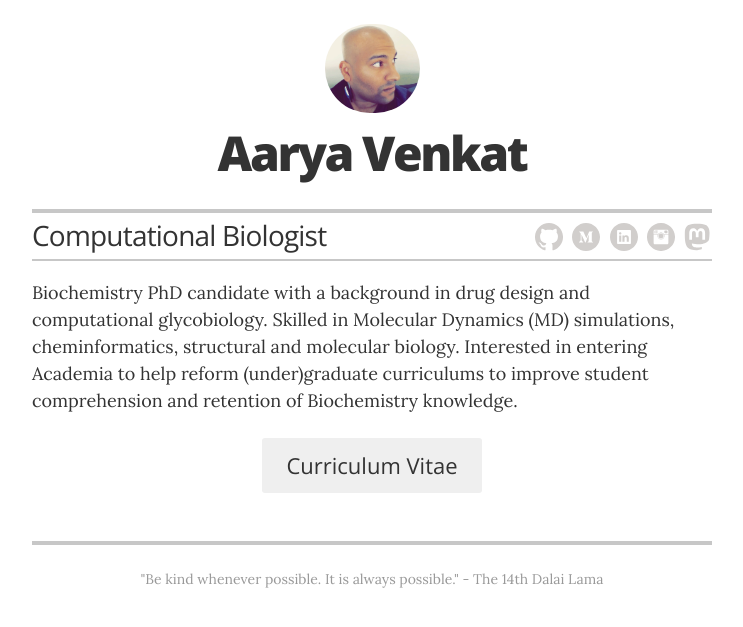
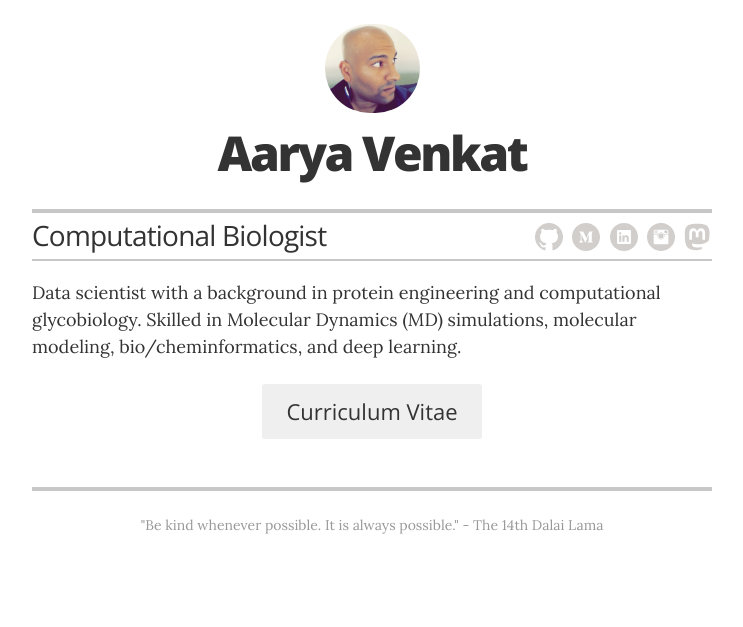
Before and after one commit to arikat/arikat.github.io, a Jekyll site: the page built from index.html, in a window 1280 px wide. Shown: the top 627 px of the page, without its empty margins (268-1011 px from the left). Built offline with Jekyll 4.4.1, drawn with Linux system fonts in a browser that asks for light colours.

Commit message:
updated bio

```diff
--- a/_config.yml
+++ b/_config.yml
@@ -23,7 +23,7 @@ resume_contact_telephone:       "678-404-1666"
 resume_header_contact_info:     "678-404-1666 • aarya@uga.edu"
 display_header_contact_info:    "false"
 
-resume_header_intro: "<p>Biochemistry PhD candidate with a background in drug design and computational glycobiology. Skilled in Molecular Dynamics (MD) simulations, cheminformatics, structural and molecular biology. Interested in entering Academia to help reform (under)graduate curriculums to improve student comprehension and retention of Biochemistry knowledge.</p>"
+resume_header_intro: "<p>Data scientist with a background in protein engineering and computational glycobiology. Skilled in Molecular Dynamics (MD) simulations, molecular modeling, bio/cheminformatics, and deep learning.</p>"
 
 resume_looking_for_work:        "yes"
 
```
